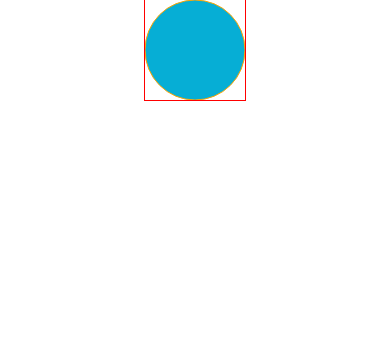
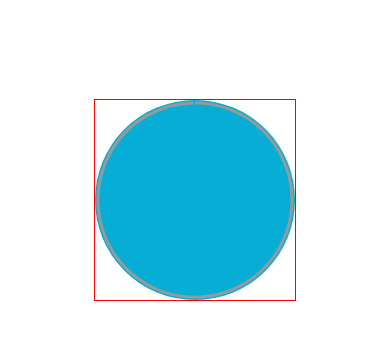
Before and after one commit to kasselTrankos/ats-components, a React Native app: screen / in a window 390 px wide. Shown: the top 340 px of the page. Built offline with nearby package versions, Linux system fonts and the light colour scheme.

Commit message:
feat(): now is circle addd radius

```diff
--- a/App.js
+++ b/App.js
@@ -10,8 +10,8 @@ export default function App() {
       <View style={{
         top: 0,
         position: 'absolute',
-        width: 100,
-        height: 100,
+        width: 200,
+        height: 200,
         // top: 0,
         // left: 0,
         // position: 'absolute',
@@ -19,8 +19,8 @@ export default function App() {
       }}>
       <Water top="0%" backgroundColor="#06AED5" />
       </View>
-      <View style={{position: 'absolute', top: 0, height: 100, width: 100,}}>
-        <Slider />
+      <View style={{position: 'absolute', top: 0, height: 200, width: 200,}}>
+        <Slider strokeWidth={3} strokeColor="#999" width={200} />
       </View>
     </View>
   );
@@ -29,8 +29,10 @@ export default function App() {
 const styles = StyleSheet.create({
   container: {
     flex: 1,
+    position: 'relative',
+    top: 100,
     backgroundColor: '#fff',
     alignItems: 'center',
-    justifyContent: 'center',
+    justifyContent: 'center'
   },
 });
--- a/src/Slider.js
+++ b/src/Slider.js
@@ -2,39 +2,50 @@ import React, {useState} from 'react';
 import { View, StyleSheet } from 'react-native';
 import {Svg, Circle, Defs, Mask, Path, Rect, Use} from 'react-native-svg';
 
+const polarToCartesian = (centerX, centerY, radius, angleInDegrees) =>{
+  var angleInRadians = (angleInDegrees-90) * Math.PI / 180.0;
+
+  return {
+    x: centerX + (radius * Math.cos(angleInRadians)),
+    y: centerY + (radius * Math.sin(angleInRadians))
+  };
+};
+
+const describeArc = (x, y, radius, startAngle, endAngle) =>{
+
+  var start = polarToCartesian(x, y, radius, endAngle);
+  var end = polarToCartesian(x, y, radius, startAngle);
+
+  var largeArcFlag = endAngle - startAngle <= 180 ? "0" : "1";
+
+  var d = [
+      "M", start.x, start.y,
+      "A", radius, radius, 0, largeArcFlag, 0, end.x, end.y
+  ].join(" ");
+
+  return d;
+}
+
 const Slider = props => {
   const [angle, setAngle] = useState(0)
-  const radius = 50;
   const {
-    top ='0%',
-    color = '#EDC75C',
-    startCoord =  {x: 0, y: 0},
-    endCoord =  {x: 0, y: 0},
-    dR = 90,
-
+    width = 100,
+    strokeWidth = 3,
+    strokeColor = '#ff0000'
   } = props;
-  return  <View style={{ aspectRatio: 1}}>
-    <Svg height="100%" width="100%" viewBox="0 0 100 100" style={{outline: '1px solid red'}}>
-    {/* <Path stroke={color}
-      strokeWidth={radius}
-      fill='none'
-      d={`M${startCoord.x} ${startCoord.y} A ${dR} ${dR} 0 ${angle>180?1:0} 1 ${endCoord.x} ${endCoord.y}`}/> */}
-    {/* <Path
-      strokeWidth={1}
-      stroke={color}
-      fill="none"
-      d=" M 100, 100
-      m -75, 0
-      a 75,75 0 1,0 150,0
-    a"  /> */}
+  const radius = (width) / 2;
+  const start = {x: radius, y: radius};
+  const endCoord = {x: 50, y: 50};
+  const viewBox =`${strokeWidth * -1} ${(strokeWidth / 2) * -1 } ${(strokeWidth * 2) + width} ${strokeWidth + width}`;
+  const sd = describeArc(start.x, start.y, radius, 0, 359)
+  console.log(sd, width)
+  return <View style={{ width: '100%', height: '100%'}}>
+    <Svg height="100%" width="100%" viewBox={viewBox}>
       <Path
-        d={`
-          M 0, 50
-          a 50,50 0 1,1 100,0
-          a 50,50 0 1,1 -100,0
-        `}
+        d={sd}
         fill="none"
-        stroke="orange"
+        stroke={strokeColor}
+        strokeWidth = {strokeWidth}
       />
 
     </Svg>
```
